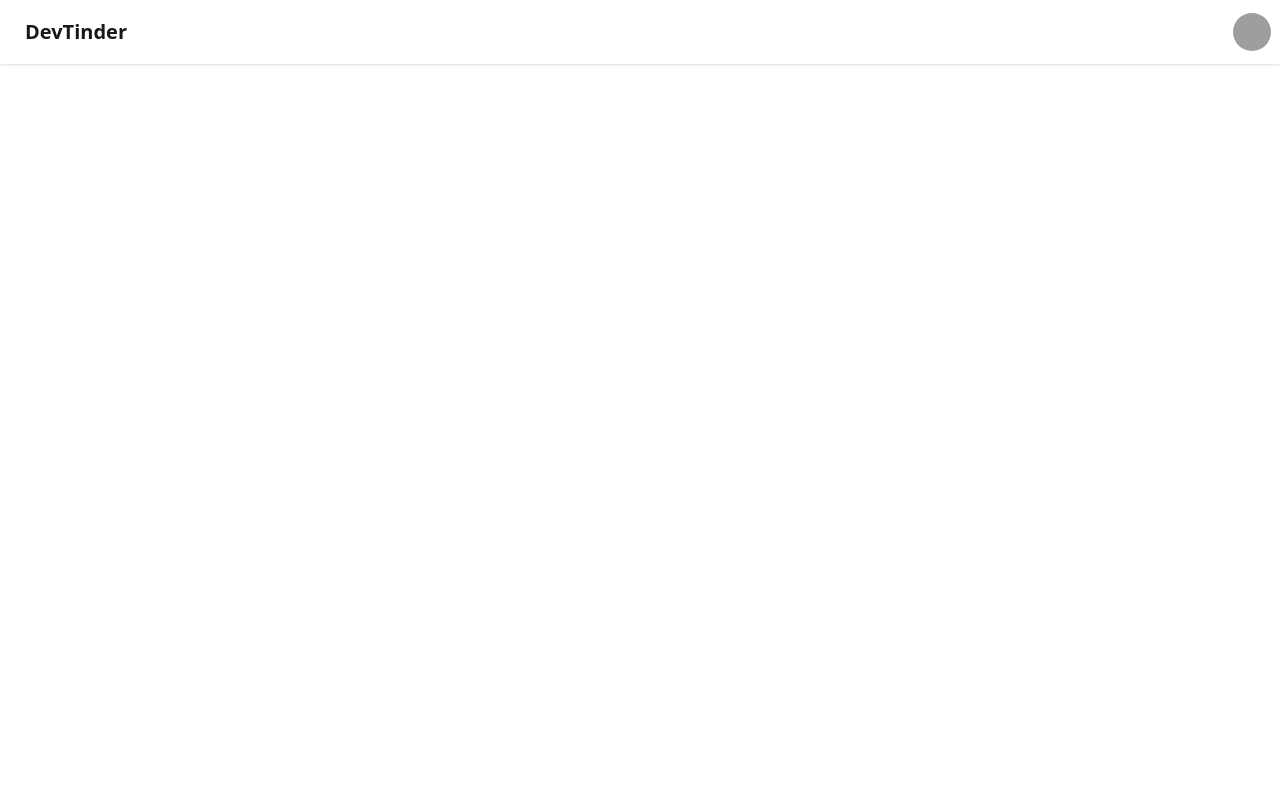
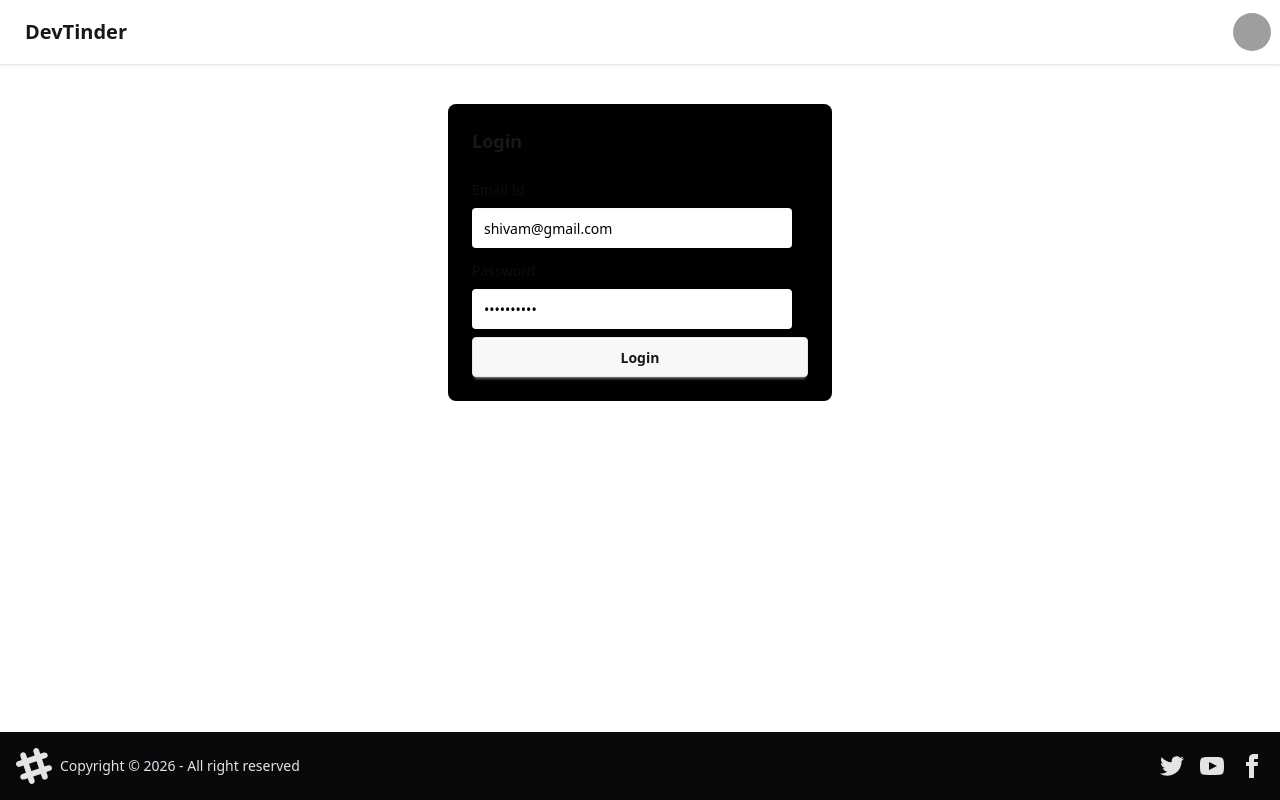
Before and after one commit to Shivamgupta097/devTinder, a React (Vite) app: page /login in a window 1280 px wide. Built offline with nearby package versions, Linux system fonts and the light colour scheme; grey boxes are pictures that could not be loaded.

Commit message:
Initial code

```diff
--- a/package.json
+++ b/package.json
@@ -11,6 +11,8 @@
   },
   "dependencies": {
     "@tailwindcss/vite": "^4.1.18",
+    "axios": "^1.13.5",
+    "cors": "^2.8.6",
     "react": "^19.2.0",
     "react-dom": "^19.2.0",
     "react-router-dom": "^7.13.0",
--- a/src/App.jsx
+++ b/src/App.jsx
@@ -1,8 +1,19 @@
-import NavBar from "./component/NavBar";
+import { BrowserRouter, Route, Routes } from "react-router-dom";
+import Profile from "./component/Profile";
+import LogIn from "./component/LogIn";
+import Body from "./component/Body";
 
 function App() {
   return (
-    <NavBar />
+    <BrowserRouter basename="/">
+      <Routes>
+        <Route path="/" element={<Body/>} >
+          <Route path="/login" element={<LogIn/>} />
+          <Route path="/profile" element={<Profile/>} />
+        </Route>
+      </Routes>
+    </BrowserRouter>
+
   );
 }
 
--- /dev/null
+++ b/src/component/Body.jsx
@@ -0,0 +1,16 @@
+
+import { Outlet } from 'react-router-dom'
+import Footers from './Footers'
+import NavBar from './NavBar'
+
+const Body = () => {
+  return (
+    <>
+        <NavBar />
+        <Outlet />
+        <Footers />
+    </>
+  )
+}
+
+export default Body
--- /dev/null
+++ b/src/component/Footers.jsx
@@ -0,0 +1,57 @@
+const Footers = () => {
+  return (
+    <footer className="footer sm:footer-horizontal bg-neutral text-neutral-content items-center p-4 fixed bottom-0">
+      <aside className="grid-flow-col items-center">
+        <svg
+          width="36"
+          height="36"
+          viewBox="0 0 24 24"
+          xmlns="http://www.w3.org/2000/svg"
+          fillRule="evenodd"
+          clipRule="evenodd"
+          className="fill-current"
+        >
+          <path d="M22.672 15.226l-2.432.811.841 2.515c.33 1.019-.209 2.127-1.23 2.456-1.15.325-2.148-.321-2.463-1.226l-.84-2.518-5.013 1.677.84 2.517c.391 1.203-.434 2.542-1.831 2.542-.88 0-1.601-.564-1.86-1.314l-.842-2.516-2.431.809c-1.135.328-2.145-.317-2.463-1.229-.329-1.018.211-2.127 1.231-2.456l2.432-.809-1.621-4.823-2.432.808c-1.355.384-2.558-.59-2.558-1.839 0-.817.509-1.582 1.327-1.846l2.433-.809-.842-2.515c-.33-1.02.211-2.129 1.232-2.458 1.02-.329 2.13.209 2.461 1.229l.842 2.515 5.011-1.677-.839-2.517c-.403-1.238.484-2.553 1.843-2.553.819 0 1.585.509 1.85 1.326l.841 2.517 2.431-.81c1.02-.33 2.131.211 2.461 1.229.332 1.018-.21 2.126-1.23 2.456l-2.433.809 1.622 4.823 2.433-.809c1.242-.401 2.557.484 2.557 1.838 0 .819-.51 1.583-1.328 1.847m-8.992-6.428l-5.01 1.675 1.619 4.828 5.011-1.674-1.62-4.829z"></path>
+        </svg>
+        <p>Copyright © {new Date().getFullYear()} - All right reserved</p>
+      </aside>
+      <nav className="grid-flow-col gap-4 md:place-self-center md:justify-self-end">
+        <a>
+          <svg
+            xmlns="http://www.w3.org/2000/svg"
+            width="24"
+            height="24"
+            viewBox="0 0 24 24"
+            className="fill-current"
+          >
+            <path d="M24 4.557c-.883.392-1.832.656-2.828.775 1.017-.609 1.798-1.574 2.165-2.724-.951.564-2.005.974-3.127 1.195-.897-.957-2.178-1.555-3.594-1.555-3.179 0-5.515 2.966-4.797 6.045-4.091-.205-7.719-2.165-10.148-5.144-1.29 2.213-.669 5.108 1.523 6.574-.806-.026-1.566-.247-2.229-.616-.054 2.281 1.581 4.415 3.949 4.89-.693.188-1.452.232-2.224.084.626 1.956 2.444 3.379 4.6 3.419-2.07 1.623-4.678 2.348-7.29 2.04 2.179 1.397 4.768 2.212 7.548 2.212 9.142 0 14.307-7.721 13.995-14.646.962-.695 1.797-1.562 2.457-2.549z"></path>
+          </svg>
+        </a>
+        <a>
+          <svg
+            xmlns="http://www.w3.org/2000/svg"
+            width="24"
+            height="24"
+            viewBox="0 0 24 24"
+            className="fill-current"
+          >
+            <path d="M19.615 3.184c-3.604-.246-11.631-.245-15.23 0-3.897.266-4.356 2.62-4.385 8.816.029 6.185.484 8.549 4.385 8.816 3.6.245 11.626.246 15.23 0 3.897-.266 4.356-2.62 4.385-8.816-.029-6.185-.484-8.549-4.385-8.816zm-10.615 12.816v-8l8 3.993-8 4.007z"></path>
+          </svg>
+        </a>
+        <a>
+          <svg
+            xmlns="http://www.w3.org/2000/svg"
+            width="24"
+            height="24"
+            viewBox="0 0 24 24"
+            className="fill-current"
+          >
+            <path d="M9 8h-3v4h3v12h5v-12h3.642l.358-4h-4v-1.667c0-.955.192-1.333 1.115-1.333h2.885v-5h-3.808c-3.596 0-5.192 1.583-5.192 4.615v3.385z"></path>
+          </svg>
+        </a>
+      </nav>
+    </footer>
+  );
+};
+
+export default Footers;
--- /dev/null
+++ b/src/component/LogIn.jsx
@@ -0,0 +1,67 @@
+import { useState } from "react";
+import axios from "axios";
+
+const LogIn = () => {
+  const [userDetails, setUserDetails] = useState({
+    email: "shivam@gmail.com",
+    password: "1234567890",
+  });
+
+  const handleInputChange = (e) => {
+    const { name, value } = e.target;
+    if (name || value) {
+      setUserDetails((prev) => ({ ...prev, [name]: value }));
+    }
+  };
+
+  const handleLogin = async () => {
+    try {
+      const data = await axios.post("http://localhost:7777/login", {
+        password: userDetails.password,
+        email: userDetails.email,
+
+    });
+    } catch (error) {
+      console.error(error , 'error')
+      res.status(400).json({ message: error.message });
+    }
+  };
+
+  return (
+    <div className="flex justify-center my-10">
+      <div className="card w-96  bg-black">
+        <div className="card-body">
+          <h2 className="card-title justify-items-center mb-4">Login</h2>
+          <div>
+            <div className="form-control w-full max-w-xs mb-3">
+              <label className="label mb-2">Email Id</label>
+              <input
+                type="text"
+                name="email"
+                value={userDetails.email}
+                onChange={handleInputChange}
+                className="input border-none w-full max-w-xs bg-white text-black"
+              />
+            </div>
+
+            <div className="form-control w-full max-w-xs ">
+              <label className="label mb-2">Password</label>
+              <input
+                type="password"
+                name="password"
+                value={userDetails?.password}
+                onChange={handleInputChange}
+                className="input border-none w-full max-w-xs bg-white text-black"
+              />
+            </div>
+          </div>
+          <div className="card-actions justify-center">
+            <button className="btn w-full" onClick={handleLogin}>Login</button>
+          </div>
+        </div>
+      </div>
+    </div>
+  );
+};
+
+export default LogIn;
--- a/src/component/NavBar.jsx
+++ b/src/component/NavBar.jsx
@@ -1,4 +1,4 @@
-import React from "react";
+
 
 const NavBar = () => {
   return (
--- /dev/null
+++ b/src/component/Profile.jsx
@@ -0,0 +1,8 @@
+
+const Profile = () => {
+  return (
+    <div>Profile</div>
+  )
+}
+
+export default Profile
```
Also changed, not shown: 2 other files (tests, documents, lock files or other folders).
